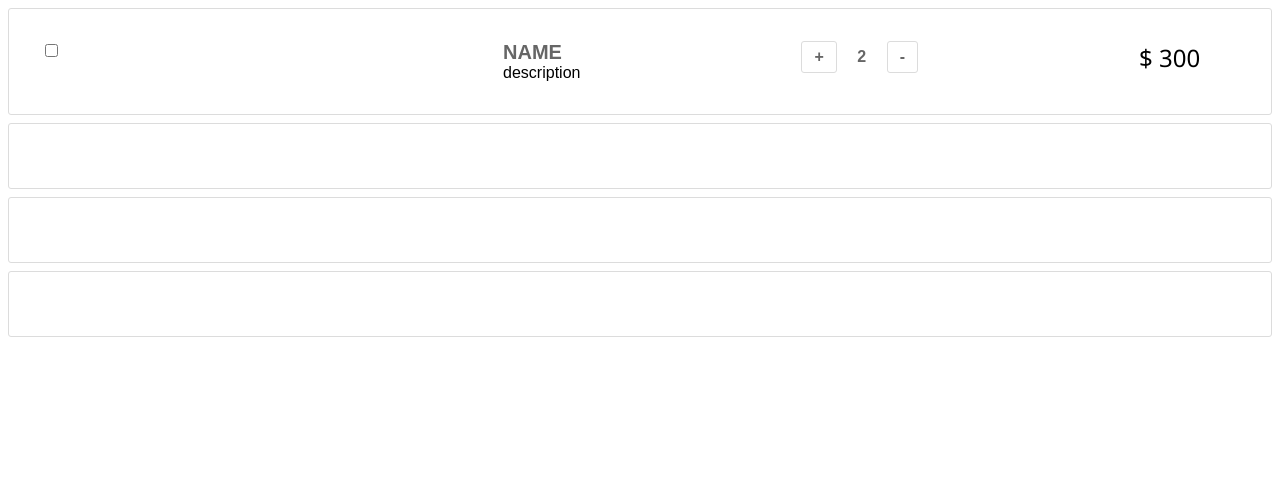
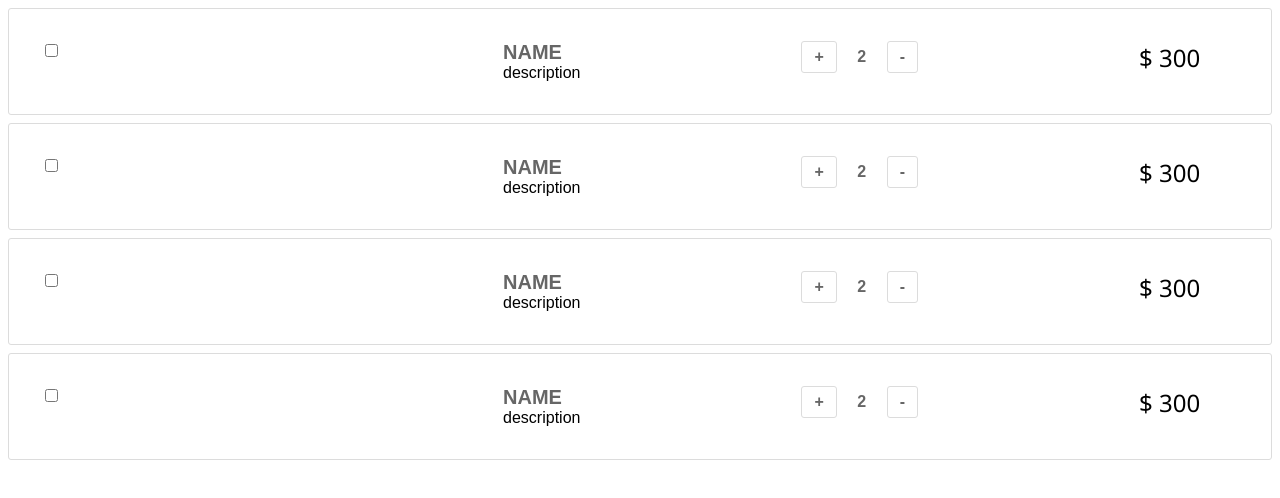
Before and after one commit to ctrlj-dev/LM_BJS_Modulo_00, a plain HTML site: page shopping_cart/index.html in a window 1280 px wide. Drawn offline with Linux system fonts and the light colour scheme.

Commit message:
añadidos mas items

```diff
--- a/shopping_cart/index.html
+++ b/shopping_cart/index.html
@@ -32,9 +32,67 @@
                     <span>300</span>
                 </div>
             </div>
-            <div class="shopping-item"></div>
-            <div class="shopping-item"></div>
-            <div class="shopping-item"></div>
+            <div class="shopping-item">
+                <div class="selection">
+                    <input id="item1" type="checkbox">
+                    <label for="item1"></label>
+                </div>
+                <img src="" alt="" srcset="">
+                <div class="item-entry">
+                    <span class="item-name">Name</span>
+                    <span class="item-description">Description</span>
+                </div>
+                <div>
+                    <button class="quantity">+</button>
+                    <span class="quantity-ammount">2</span>
+                    <button class="quantity">-</button>
+                </div>
+                <div class="value">
+                    <span>&#36;</span>
+                    <span>300</span>
+                </div>
+            </div>
+            <div class="shopping-item">
+                <div class="selection">
+                    <input id="item1" type="checkbox">
+                    <label for="item1"></label>
+                </div>
+                <img src="" alt="" srcset="">
+                <div class="item-entry">
+                    <span class="item-name">Name</span>
+                    <span class="item-description">Description</span>
+                </div>
+                <div>
+                    <button class="quantity">+</button>
+                    <span class="quantity-ammount">2</span>
+                    <button class="quantity">-</button>
+                </div>
+                <div class="value">
+                    <span>&#36;</span>
+                    <span>300</span>
+                </div>
+            </div>
+            <div class="shopping-item">
+                <div class="selection">
+                    <input id="item1" type="checkbox">
+                    <label for="item1"></label>
+                </div>
+                <img src="" alt="" srcset="">
+                <div class="item-entry">
+                    <span class="item-name">Name</span>
+                    <span class="item-description">Description</span>
+                </div>
+                <div>
+                    <button class="quantity">+</button>
+                    <span class="quantity-ammount">2</span>
+                    <button class="quantity">-</button>
+                </div>
+                <div class="value">
+                    <span>&#36;</span>
+                    <span>300</span>
+                </div>
+            </div>
+
         </div>
         <div class="shopping-footer"></div>
     </div>
```
